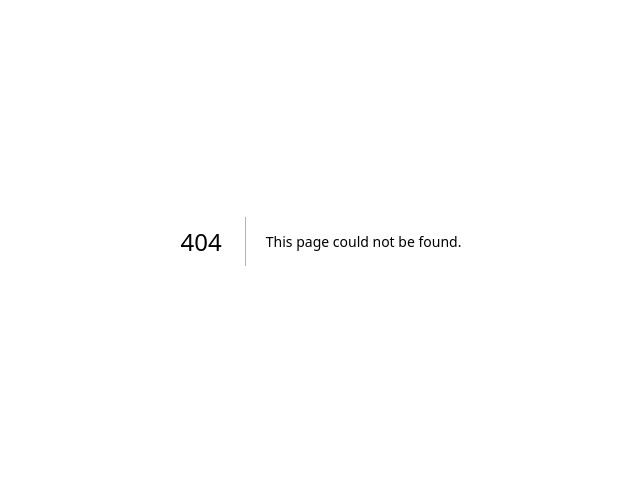
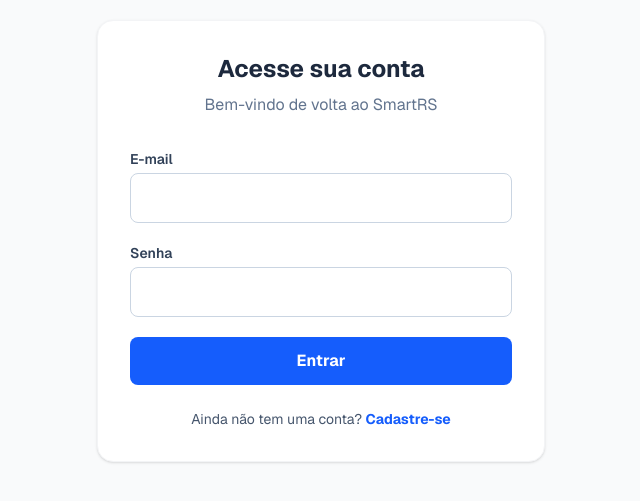
Before and after one commit to leoayres/smartrs-web, a Next.js app: page /login in a window 1280 px wide. Before the commit this address had no page. Shown: the part 159-660 px from the top of the page, without its empty margins (319-959 px from the left). Built offline with nearby package versions, Linux system fonts and the light colour scheme; no server answers.

Commit message:
Create page.tsx login

```diff
--- /dev/null
+++ b/app/login/page.tsx
@@ -0,0 +1,123 @@
+"use client";
+
+import { useState } from "react";
+import { createClient } from "@supabase/supabase-js";
+import { useRouter } from "next/navigation";
+
+// Inicializa o cliente do Supabase
+const supabase = createClient(
+  process.env.NEXT_PUBLIC_SUPABASE_URL!,
+  process.env.NEXT_PUBLIC_SUPABASE_ANON_KEY!
+);
+
+export default function Login() {
+  const router = useRouter();
+  const [isLogin, setIsLogin] = useState(true);
+  const [email, setEmail] = useState("");
+  const [password, setPassword] = useState("");
+  const [loading, setLoading] = useState(false);
+  const [message, setMessage] = useState({ text: "", type: "" });
+
+  const handleAuth = async (e: React.FormEvent) => {
+    e.preventDefault();
+    setLoading(true);
+    setMessage({ text: "", type: "" });
+
+    try {
+      if (isLogin) {
+        // LÓGICA DE LOGIN
+        const { error } = await supabase.auth.signInWithPassword({
+          email,
+          password,
+        });
+        if (error) throw error;
+
+        router.push("/"); // Redireciona para o gerador de Dossiê
+      } else {
+        // LÓGICA DE CADASTRO
+        const { error } = await supabase.auth.signUp({
+          email,
+          password,
+        });
+        if (error) throw error;
+
+        setMessage({
+          text: "Conta criada! Verifique seu e-mail para confirmar.",
+          type: "success",
+        });
+      }
+    } catch (error: any) {
+      setMessage({ text: error.message, type: "error" });
+    } finally {
+      setLoading(false);
+    }
+  };
+
+  return (
+    <div className="min-h-screen bg-gray-50 flex flex-col justify-center items-center font-sans">
+      <div className="w-full max-w-md bg-white p-8 rounded-2xl shadow-sm border border-gray-100">
+        <div className="text-center mb-8">
+          <h2 className="text-2xl font-bold text-slate-800">
+            {isLogin ? "Acesse sua conta" : "Crie sua conta"}
+          </h2>
+          <p className="text-slate-500 mt-2">
+            {isLogin ? "Bem-vindo de volta ao SmartRS" : "Comece a gerar laudos de alto nível"}
+          </p>
+        </div>
+
+        <form onSubmit={handleAuth} className="space-y-5">
+          <div>
+            <label className="block text-sm font-semibold text-slate-700 mb-1">E-mail</label>
+            <input
+              type="email"
+              value={email}
+              onChange={(e) => setEmail(e.target.value)}
+              className="w-full p-3 border border-slate-300 rounded-lg focus:ring-2 focus:ring-blue-500 outline-none"
+              required
+            />
+          </div>
+
+          <div>
+            <label className="block text-sm font-semibold text-slate-700 mb-1">Senha</label>
+            <input
+              type="password"
+              value={password}
+              onChange={(e) => setPassword(e.target.value)}
+              className="w-full p-3 border border-slate-300 rounded-lg focus:ring-2 focus:ring-blue-500 outline-none"
+              required
+            />
+          </div>
+
+          {message.text && (
+            <div className={`p-3 rounded-lg text-sm ${message.type === "error" ? "bg-red-50 text-red-600" : "bg-green-50 text-green-600"}`}>
+              {message.text}
+            </div>
+          )}
+
+          <button
+            type="submit"
+            disabled={loading}
+            className={`w-full py-3 rounded-lg text-white font-bold transition-all ${
+              loading ? "bg-blue-400" : "bg-blue-600 hover:bg-blue-700"
+            }`}
+          >
+            {loading ? "Processando..." : (isLogin ? "Entrar" : "Cadastrar")}
+          </button>
+        </form>
+
+        <div className="mt-6 text-center text-sm text-slate-600">
+          {isLogin ? "Ainda não tem uma conta? " : "Já possui uma conta? "}
+          <button
+            onClick={() => {
+              setIsLogin(!isLogin);
+              setMessage({ text: "", type: "" });
+            }}
+            className="text-blue-600 font-bold hover:underline"
+          >
+            {isLogin ? "Cadastre-se" : "Faça Login"}
+          </button>
+        </div>
+      </div>
+    </div>
+  );
+}
```
